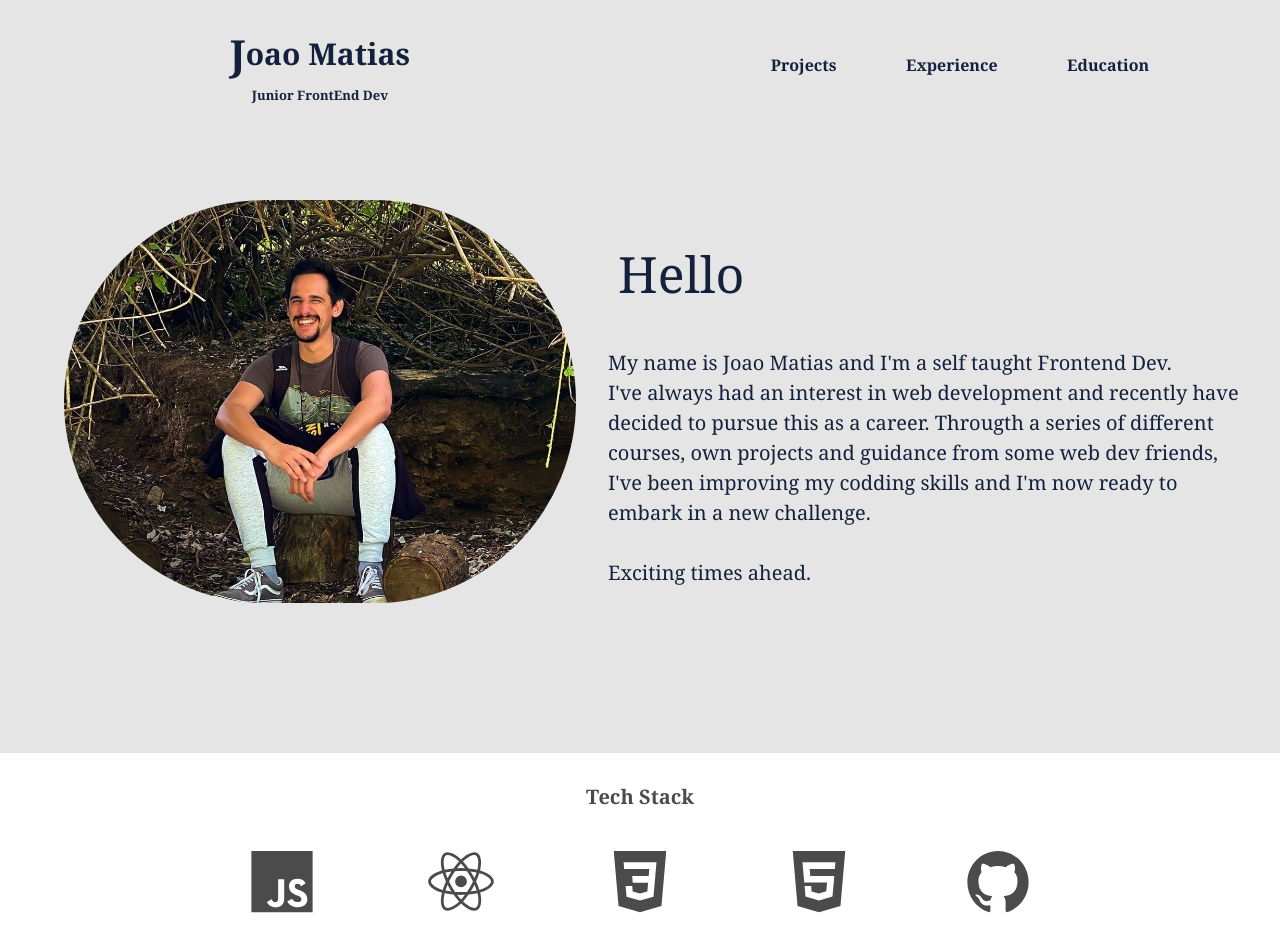
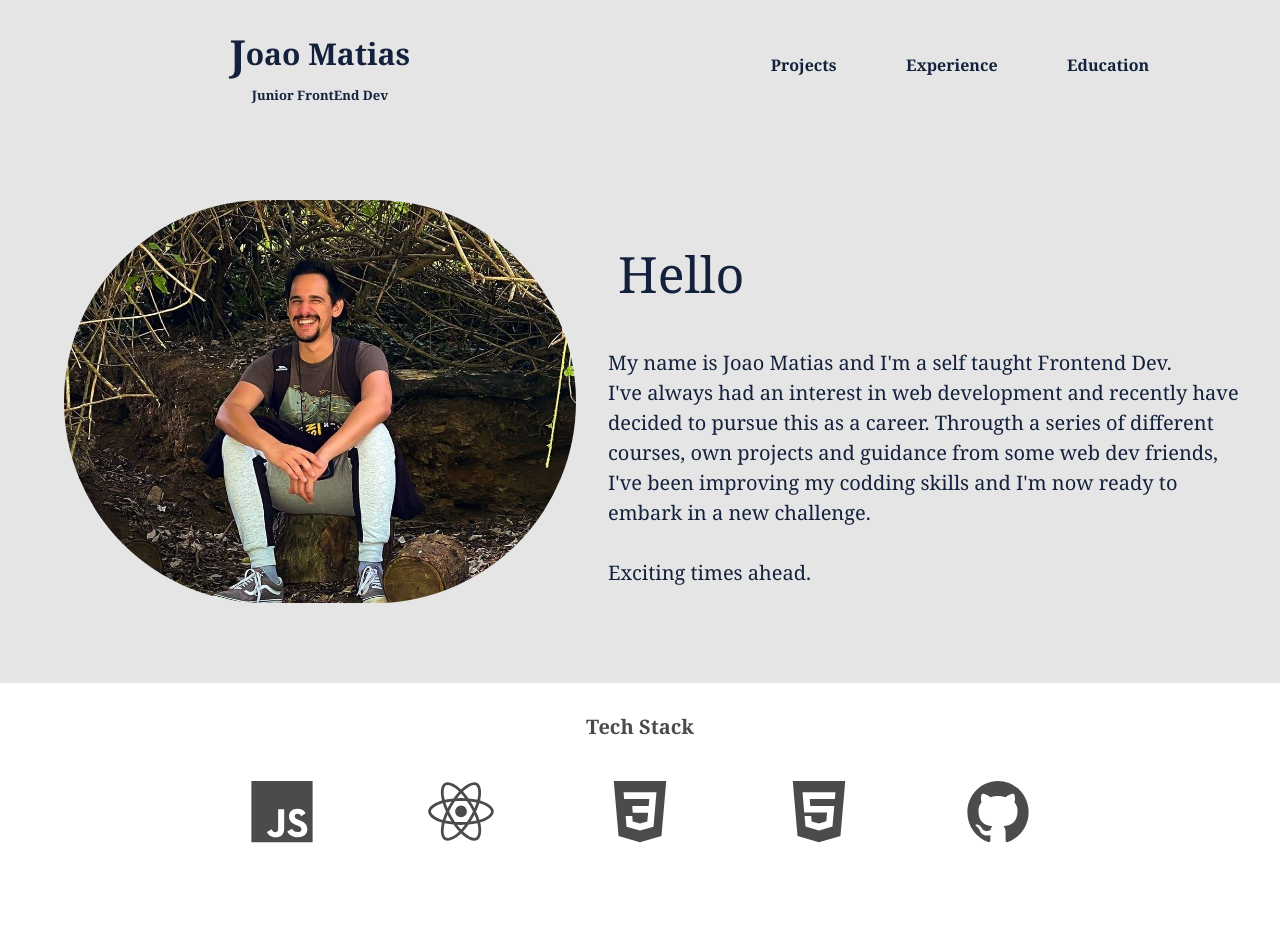
Before and after one commit to Joao-Matias/my-cv, a React (Create React App) app: page / in a window 1280 px wide. Shown: the top 952 px of the page. Built offline with nearby package versions, Linux system fonts and the light colour scheme.

Commit message:
Resized landing height

```diff
--- a/src/components/landing/landing.module.css
+++ b/src/components/landing/landing.module.css
@@ -1,7 +1,7 @@
 .landingContainer {
   background-color: #e5e5e5;
   width: 100%;
-  height: 95rem;
+  height: 88rem;
 }
 
 .landingHero {
@@ -58,7 +58,7 @@
 
   width: 100%;
   height: 20rem;
-  margin-top: 15rem;
+  margin-top: 8rem;
 
   background-color: white;
 }
```
Also changed, not shown: 1 other file (tests, documents, lock files or other folders).
